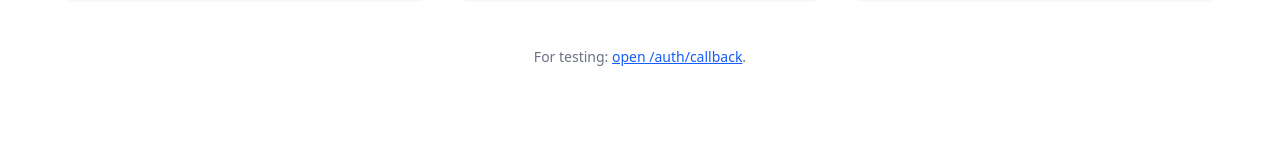
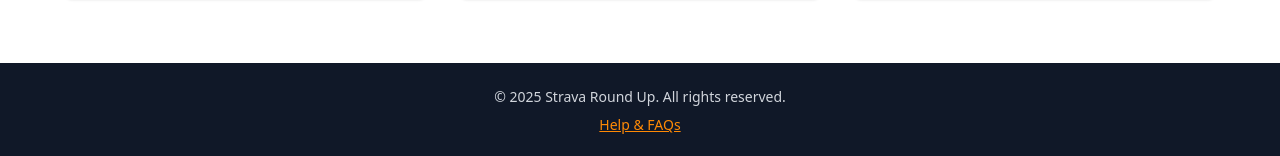
Before and after one commit to mahajantejas/strava-roundup, a React (Vite) app in the folder client/: page / in a window 1280 px wide. Shown: the part 969-1125 px from the top of the page. Before the commit the page ends 1100 px from the top, so only its background shows below. Built offline with nearby package versions, Linux system fonts and the light colour scheme; no server answers.

Commit message:
added help page

```diff
--- a/client/src/App.jsx
+++ b/client/src/App.jsx
@@ -2,6 +2,7 @@ import React, { useEffect, useState } from "react";
 import { BrowserRouter, Routes, Route, Link, useLocation, useNavigate } from "react-router-dom";
 import AuthCallback from "./AuthCallback";
 import Dashboard from "./Dashboard";
+import Help from "./Help";
 import { Button } from "@/components/ui/button";
 import { Card, CardContent, CardHeader, CardTitle } from "@/components/ui/card";
 import { Badge } from "@/components/ui/badge";
@@ -131,16 +132,17 @@ function Landing() {
             </div>
           )}
 
-          {/* Testing Link */}
-          <div className="text-center mt-12 text-sm text-gray-500">
-            For testing:{" "}
-            <Link to="/auth/callback" className="text-blue-600 hover:text-blue-700 underline">
-              open /auth/callback
-            </Link>
-            .
-          </div>
         </div>
       </section>
+
+      <footer className="bg-gray-900 text-gray-300 py-6">
+        <div className="max-w-6xl mx-auto px-4 sm:px-6 lg:px-8 flex flex-col items-center gap-2 text-sm">
+          <span>&copy; {new Date().getFullYear()} Strava Round Up. All rights reserved.</span>
+          <Link to="/help" className="text-orange-400 hover:text-orange-300 underline">
+            Help &amp; FAQs
+          </Link>
+        </div>
+      </footer>
     </main>
   );
 }
@@ -172,6 +174,7 @@ export default function App() {
         <Route path="/index.html" element={<IndexRedirect />} />
         <Route path="/auth/callback" element={<AuthCallback />} />
         <Route path="/dashboard" element={<Dashboard />} />
+        <Route path="/help" element={<Help />} />
       </Routes>
     </BrowserRouter>
   );
--- /dev/null
+++ b/client/src/Help.jsx
@@ -0,0 +1,60 @@
+import React from "react";
+import { Link } from "react-router-dom";
+import { Card, CardContent, CardHeader, CardTitle } from "@/components/ui/card";
+
+const faqs = [
+  {
+    question: "What is Strava Round Up?",
+    answer:
+      "Strava Round Up creates a polished snapshot of your recent Strava activities so you can stay motivated or share your highlights.",
+  },
+  {
+    question: "How do I connect my Strava account?",
+    answer:
+      "From the landing page, click the Connect with Strava button and grant permissions. We will handle the rest and take you to your personalized dashboard.",
+  },
+  {
+    question: "Is my data safe?",
+    answer:
+      "We use a read-only OAuth connection to Strava, which means we never change your workouts and only pull the data needed to generate your roundup.",
+  },
+  {
+    question: "Who can I contact for support?",
+    answer:
+      "If you run into issues, send us a note at support@stravaroundup.com with a brief description and screenshots so we can help quickly.",
+  },
+];
+
+export default function Help() {
+  return (
+    <main className="min-h-screen bg-gray-50">
+      <section className="py-16 px-4 sm:px-6 lg:px-8">
+        <div className="max-w-4xl mx-auto">
+          <header className="text-center mb-12">
+            <h1 className="text-4xl font-bold text-gray-900 mb-4">Help Center</h1>
+            <p className="text-lg text-gray-600">
+              Browse common questions or reach out if you need a hand getting started.
+            </p>
+          </header>
+
+          <div className="grid gap-6 md:grid-cols-2">
+            {faqs.map((faq) => (
+              <Card key={faq.question} className="border border-gray-200 shadow-sm">
+                <CardHeader>
+                  <CardTitle className="text-xl text-gray-900">{faq.question}</CardTitle>
+                </CardHeader>
+                <CardContent className="text-gray-600 leading-relaxed">{faq.answer}</CardContent>
+              </Card>
+            ))}
+          </div>
+
+          <div className="mt-16 text-center">
+            <Link to="/" className="text-orange-500 hover:text-orange-600 underline">
+              Return to the landing page
+            </Link>
+          </div>
+        </div>
+      </section>
+    </main>
+  );
+}
```
